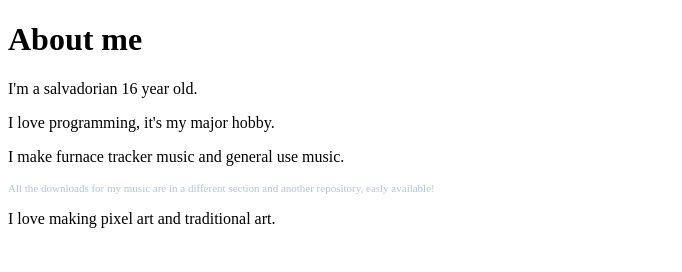
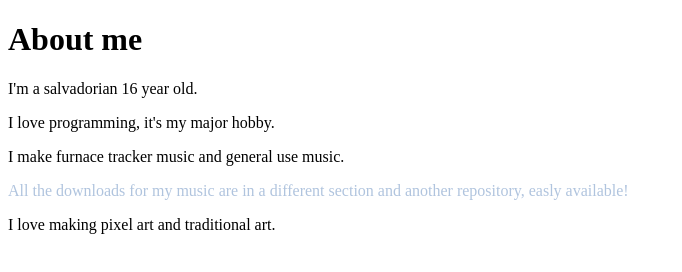
Before and after one commit to Keetsune1212/keetsune1212.github.io, a plain HTML site: page aboutme.html in a window 1280 px wide. Shown: the whole page, without its empty margins (0-682 px from the left). Drawn offline with Linux system fonts and the light colour scheme.

Commit message:
Update 3 🥀💔

```diff
--- a/aboutme.html
+++ b/aboutme.html
@@ -8,7 +8,7 @@
     <p>I'm a salvadorian 16 year old.</p>
     <p>I love programming, it's my major hobby.</p>
     <p>I make furnace tracker music and general use music.</p>
-    <p style="color: LightSteelBlue; font-size: 11px;">
+    <p style="color: LightSteelBlue;">
       All the downloads for my music are in a different section and another repository, easly available!
     </p>
     <p>I love making pixel art and traditional art.</p>
```
